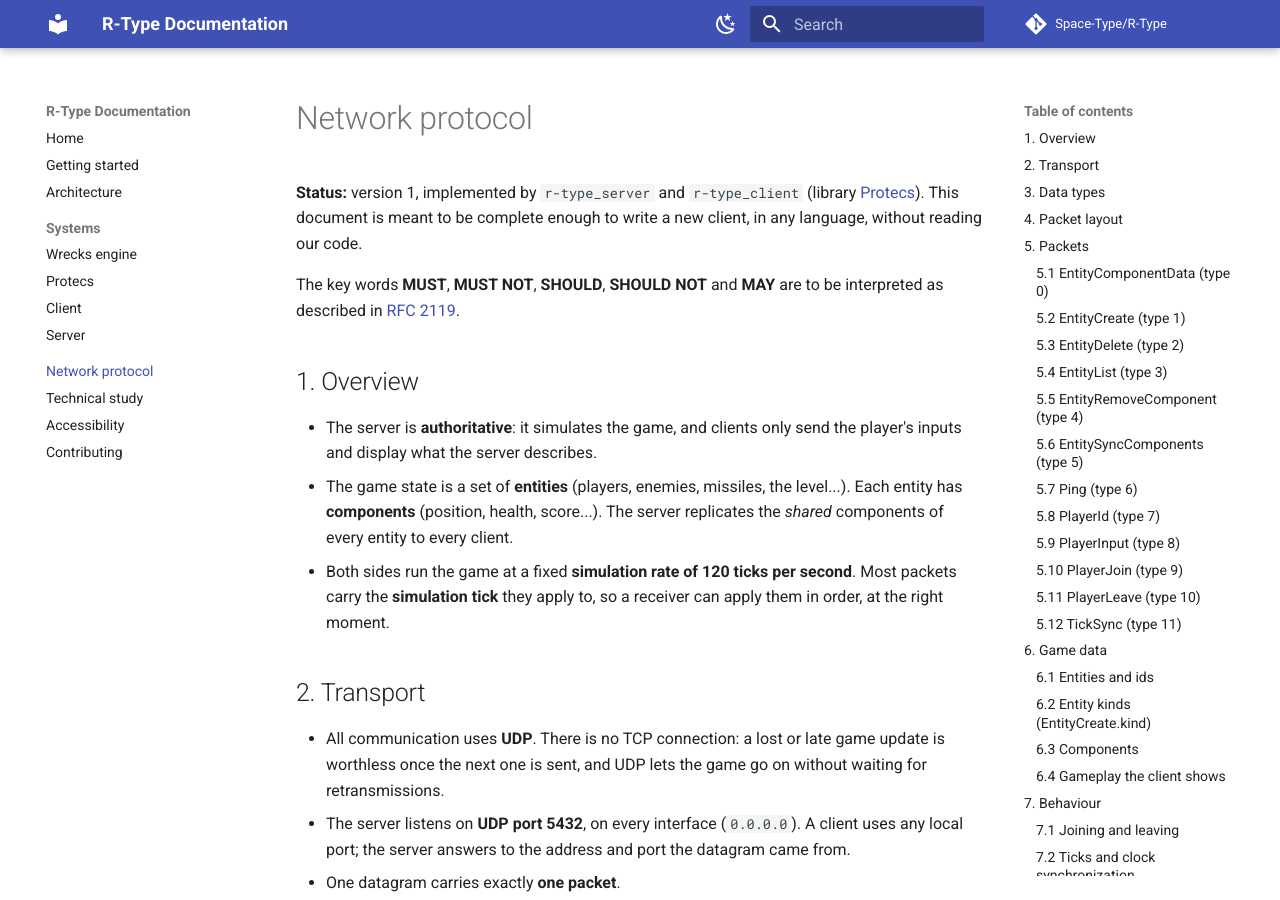
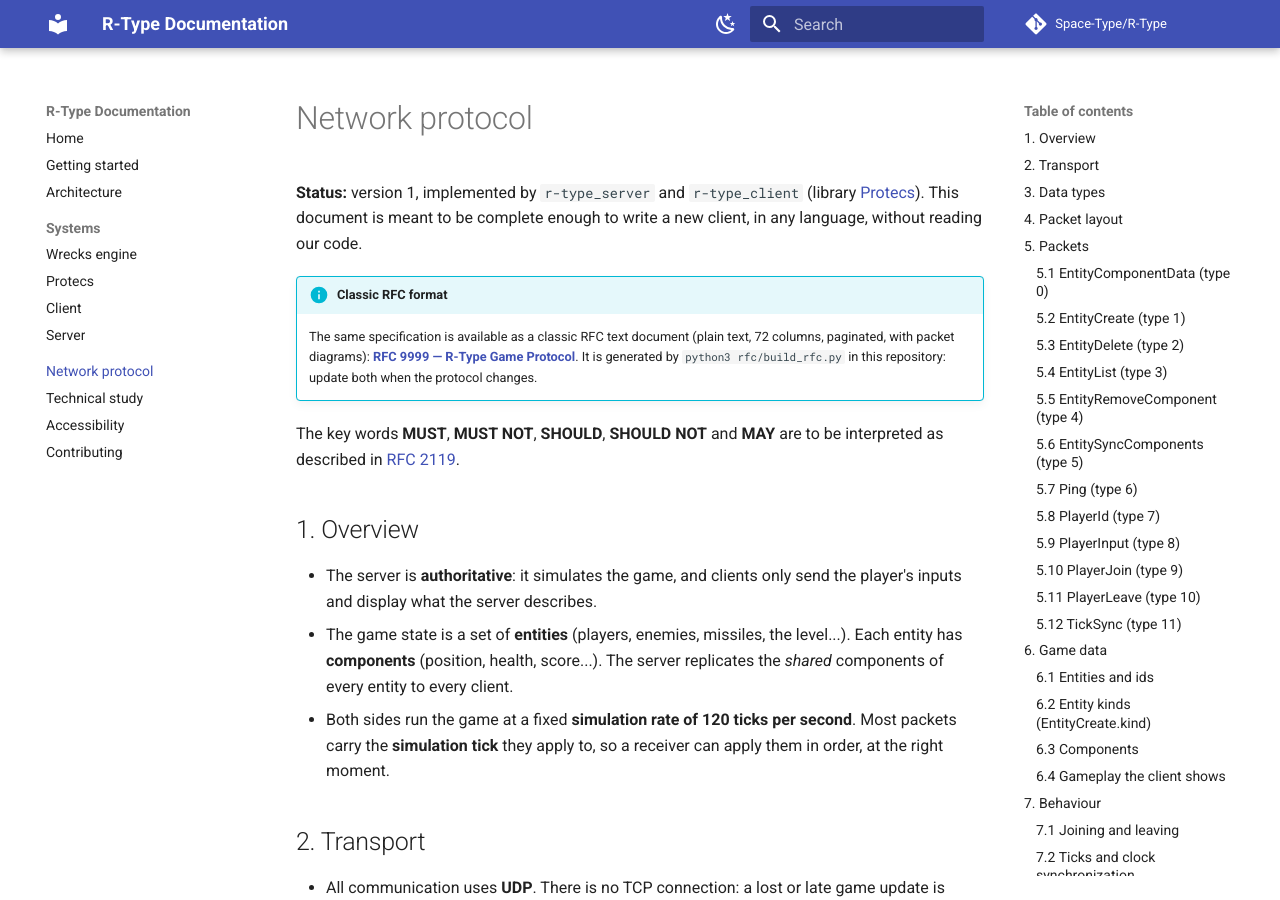
Before and after one commit to Space-Type/Documentation, an MkDocs documentation site: the page built from docs/protocol.md, in a window 1280 px wide and 900 px high. Built offline with MkDocs 1.6.1 and Material for MkDocs 9.7.7, drawn with Linux system fonts in a browser that asks for light colours; comment, search, counter and statistics services are not loaded.

Commit message:
docs(protocol): link the RFC text document and how to regenerate it

```diff
--- a/docs/protocol.md
+++ b/docs/protocol.md
@@ -3,6 +3,13 @@
 **Status:** version 1, implemented by `r-type_server` and `r-type_client`
 (library [Protecs](systems/protecs.md)). This document is meant to be complete
 enough to write a new client, in any language, without reading our code.
+
+!!! info "Classic RFC format"
+    The same specification is available as a classic RFC text document
+    (plain text, 72 columns, paginated, with packet diagrams):
+    [**RFC 9999 — R-Type Game Protocol**](rfc-rtype.txt). It is generated by
+    `python3 rfc/build_rfc.py` in this repository: update both when the
+    protocol changes.
 
 The key words **MUST**, **MUST NOT**, **SHOULD**, **SHOULD NOT** and **MAY** are
 to be interpreted as described in
```
Also changed, not shown: docs/contributing.md (+3 -2 lines).
